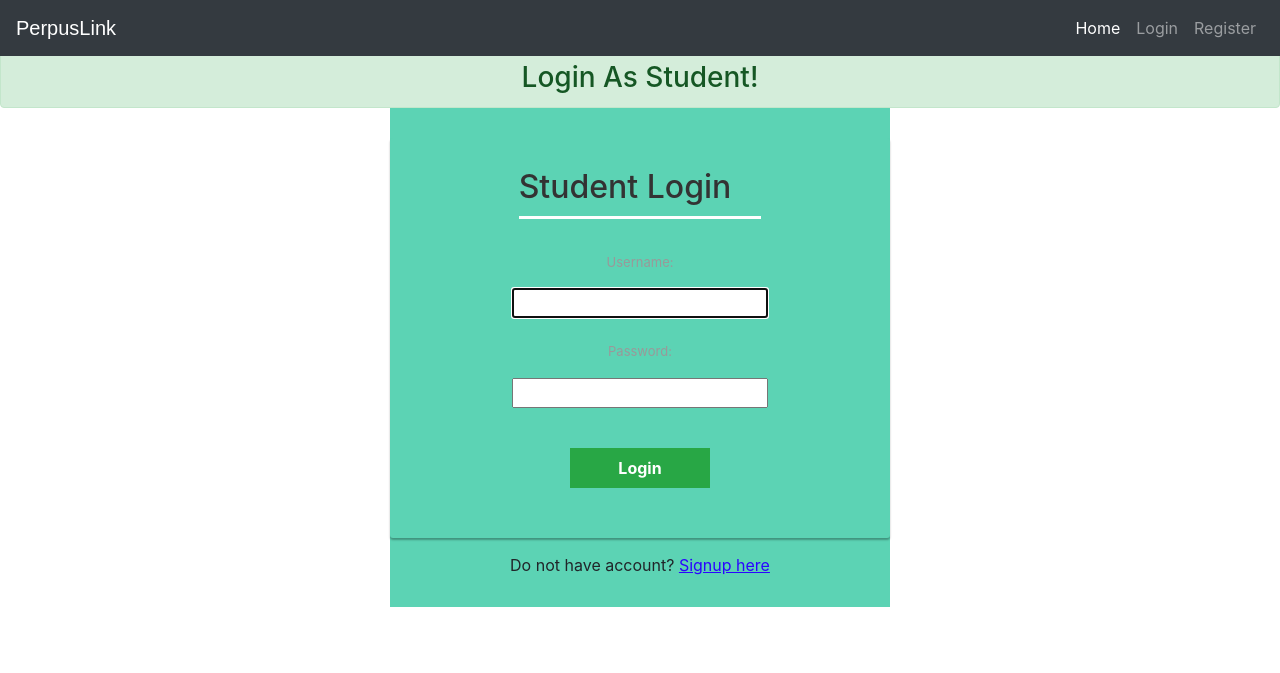
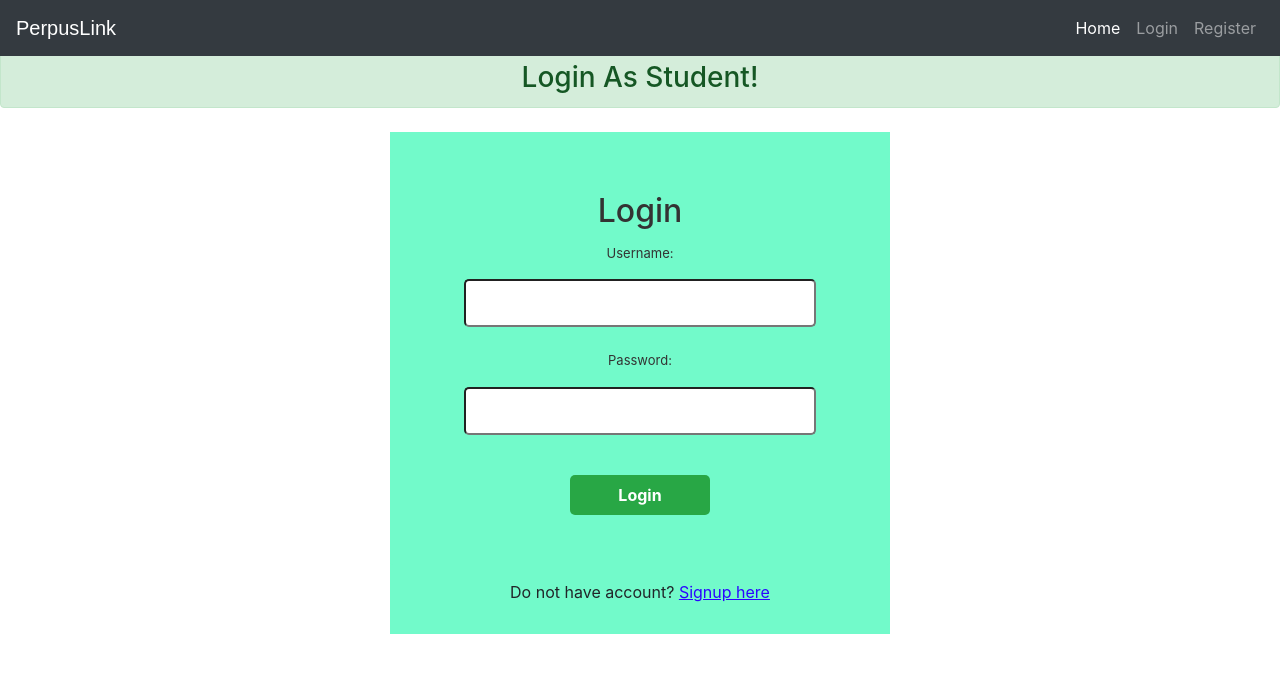
Before and after one commit to RaJaDeh/AndesisKel1, a Django app: page /studentlogin in a window 1280 px wide. Shown: the top 673 px of the page. Run offline with Django 3.2, Linux system fonts and the light colour scheme; some libraries are stand-ins or nearby versions.

Commit message:
Updated View

```diff
--- a/templates/library/book_details.html
+++ b/templates/library/book_details.html
@@ -82,6 +82,7 @@ border-radius: 5px;
                   <p class="card-text">Kategori: {{ book.category }}</p>
                   <p class="card-text">Jumlah Buku: {{ book.jumlah_buku }}</p>
                   <p class="card-text">Lokasi: {{ book.lokasi_buku }}</p>
+                  {% if user.is_authenticated %}
                   <p class="card-text">
                     {% if book.jumlah_buku > 0 %}
                       <a id="borrow-btn" href="{% url 'borrow_book' book.isbn %}" onclick="return confirm('Apakah Anda yakin ingin meminjam buku {{ book.name }}? ISBN: {{ book.isbn }} - Kategori: {{ book.category }}')" class="btn btn-success btn-content">Pinjam</a>
@@ -91,6 +92,8 @@ border-radius: 5px;
 
 
                   </p>
+                  {% endif %}
+
               </div>
           </div>
       </div>
--- a/templates/library/studentlogin.html
+++ b/templates/library/studentlogin.html
@@ -23,7 +23,7 @@
     		box-shadow: none !important;
     	}
         .form-control:focus {
-    		border-color: #5cd3b4;
+    		border-color: #72FACA;
     	}
         .form-control, .btn {
             border-radius: 3px;
@@ -32,23 +32,23 @@
     		width: 500px;
     		margin: 0 auto;
     		padding: 30px 0;
-			background-color: #5cd3b4;
+			background-color: #72FACA;
     	}
         .signup-form h2 {
     		color: #333;
-            margin: 0 0 30px 0;
+            margin: 0 0 0 0;
     		display: inline-block;
-    		padding: 0 30px 10px 0;
-    	    border-bottom: 3px solid #ffffff;
+    		padding: 0 0 10px 0;
+			text-align: center;
         }
         .signup-form form {
     		color: #999;
     		border-radius: 3px;
         	margin-bottom: 15px;
             background: #fff;
-            box-shadow: 0px 2px 2px rgba(0, 0, 0, 0.3);
+            box-shadow: 0px 2px 2px rgba(0, 0, 0, 0);
             padding: 30px;
-			background-color: #5cd3b4;
+			background-color: #72FACA;
         }
     	.signup-form .form-group {
     		margin-bottom: 20px;
@@ -86,6 +86,15 @@
     	.signup-form form a:hover {
     		text-decoration: underline;
     	}
+		.custom-input {
+        /* Gaya CSS khusus untuk field input */
+        /* Misalnya, mengubah bentuk atau warna latar belakang */
+        width: 80%;
+		border-radius: 5px;
+        background-color: white;
+        padding: 10px;
+        /* Tambahkan gaya lain sesuai kebutuhan */
+    }
     </style>
 
 
@@ -98,25 +107,27 @@
     {% include "library/navbar.html" %}
     <br>
     <br>
+
 <center><h3 style=" margin-bottom: 0px;"class = 'alert alert-success'>Login As Student!</h3></center>
+<br>
     <div class="signup-form">
         <form  method="post" class="form-horizontal">
 
-    			<center><h2>Student Login</h2></center>
+    			<center><h2>Login</h2></center>
 
 {% csrf_token %}
 			{% for field in form %}
 			<div class="form-group text-center">
-              <label class="control-label col-xs-4">{{ field.label_tag }}</label>
+				<label class="control-label col-xs-4" style="color: #333;">{{ field.label_tag }}</label>
 				<div class="col-xs-8">
-              {{ field }}
+					<input type="{{ field.field.widget.input_type }}" class="custom-input" name="{{ field.html_name }}" id="{{ field.auto_id }}" {% if field.field.required %}required{% endif %}>
 				</div>
 			</div>
 			{% endfor %}
 
     		<div class="form-group text-center">
     			<div class="col-xs-8 col-xs-offset-4">
-            <button type="submit" class="btn btn-success btn-lg" style="border-radius: 0%;">Login</button>
+            <button type="submit" class="btn btn-success btn-lg" style="border-radius: 5px;">Login</button>
     			</div>
     		</div>
         </form>
```
Also changed, not shown: templates/library/adminafterlogin.html (+3 -4 lines), templates/library/pinjaman_list.html (+12 -13 lines), db.sqlite3. Lines whose indentation alone changed are shown as unchanged.
